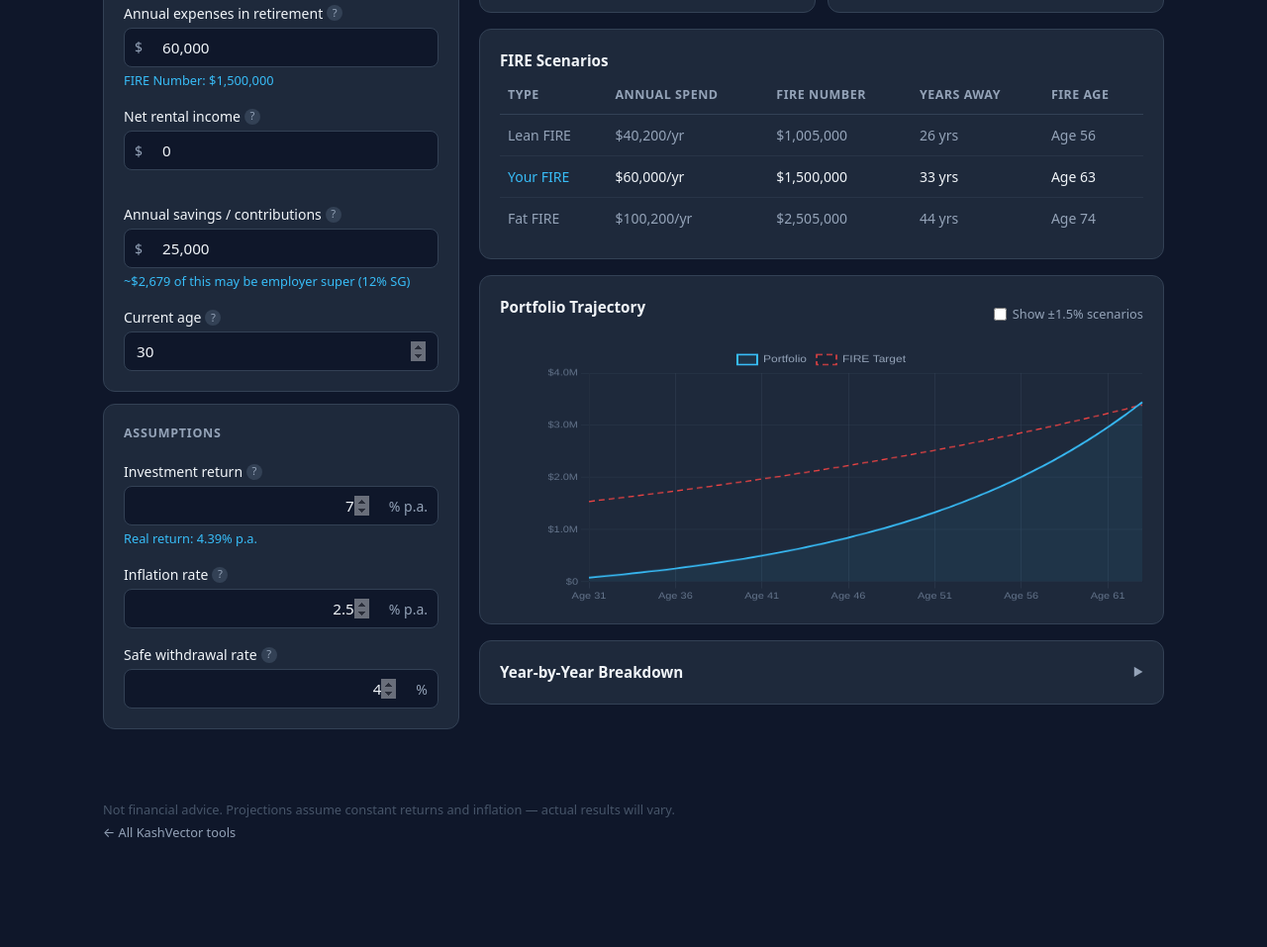
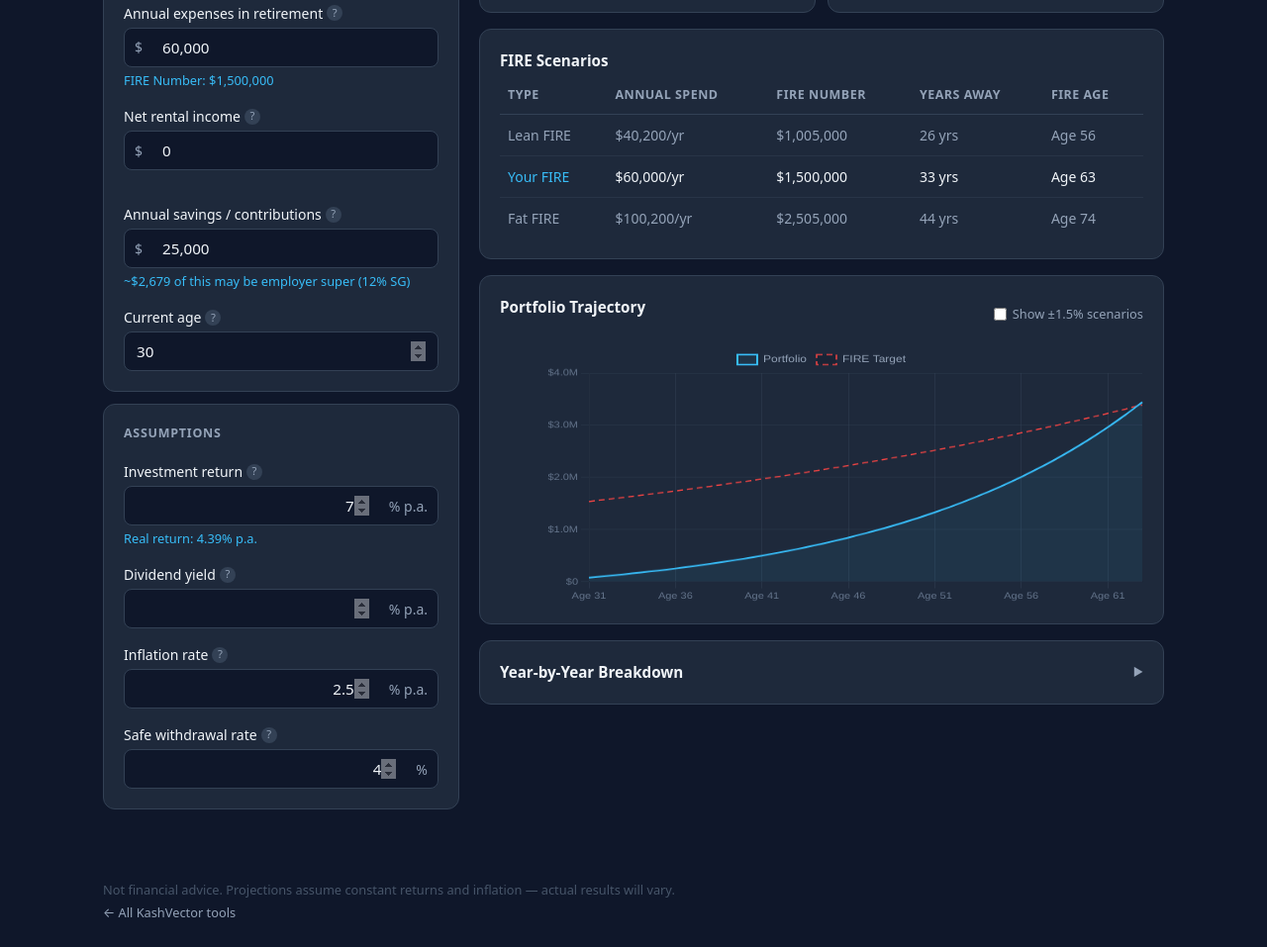
Before and after one commit to kanurag4/fire-calculator, a website: page www/index.html in a window 1280 px wide. Shown: the part 447-1404 px from the top of the page at 99% size. Before the commit the page ends 1323 px from the top, so only its background shows below. Drawn offline with nearby package versions, Linux system fonts and the light colour scheme.

Commit message:
feat: add dividend yield input field to Assumptions section

```diff
--- a/www/index.html
+++ b/www/index.html
@@ -117,6 +117,17 @@
           </div>
 
           <div class="field">
+            <label for="dividendYield">
+              Dividend yield
+              <span class="tip" data-tip="The annual income yield from dividends — not total return. Australian high-yield ETFs and LICs typically pay 4–5%. This is used to calculate how much portfolio you need to live entirely off dividends without selling shares.">?</span>
+            </label>
+            <div class="input-wrap">
+              <input id="dividendYield" type="number" min="0" max="20" step="0.1" class="num-input pct-input">
+              <span class="pct-suffix">% p.a.</span>
+            </div>
+          </div>
+
+          <div class="field">
             <label for="inflation">
               Inflation rate
               <span class="tip" data-tip="Expected average annual inflation. Your FIRE Number grows each year to keep pace with inflation. Australia's long-run average is ~2.5%.">?</span>
```
